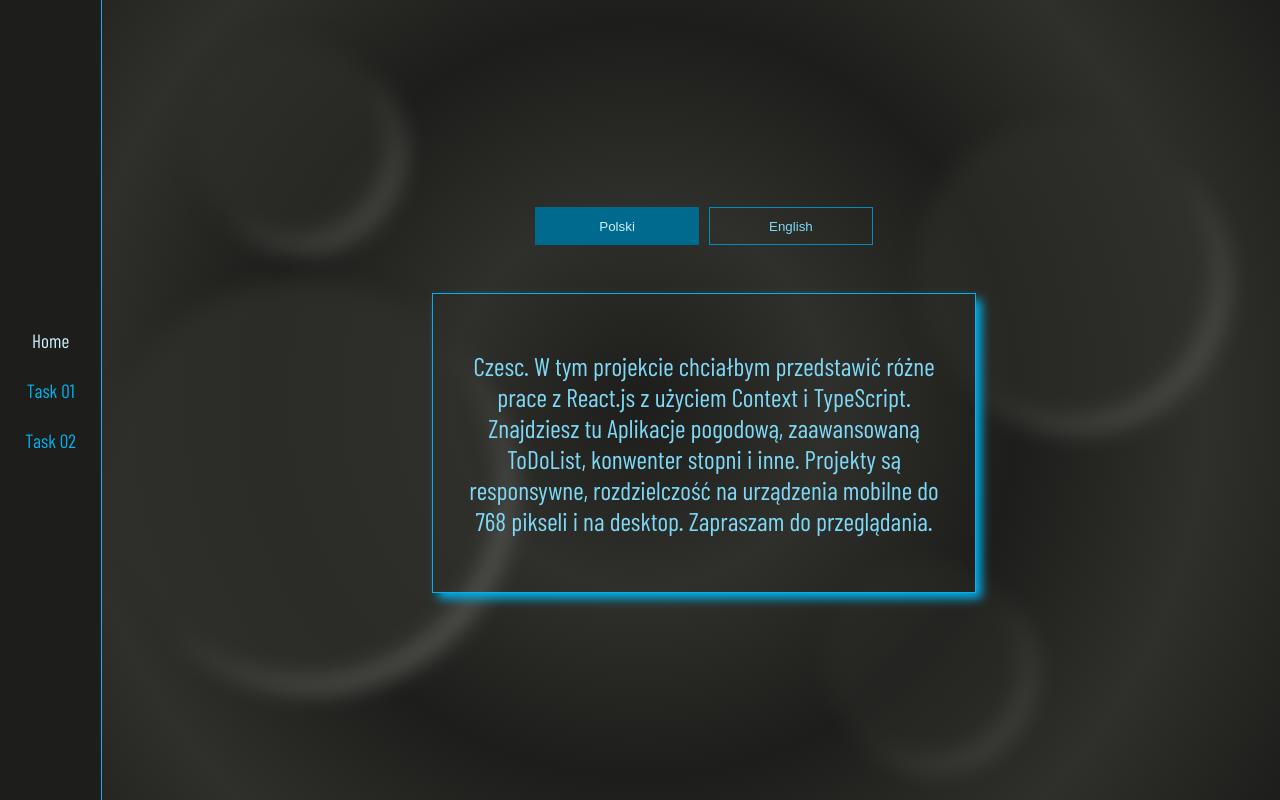
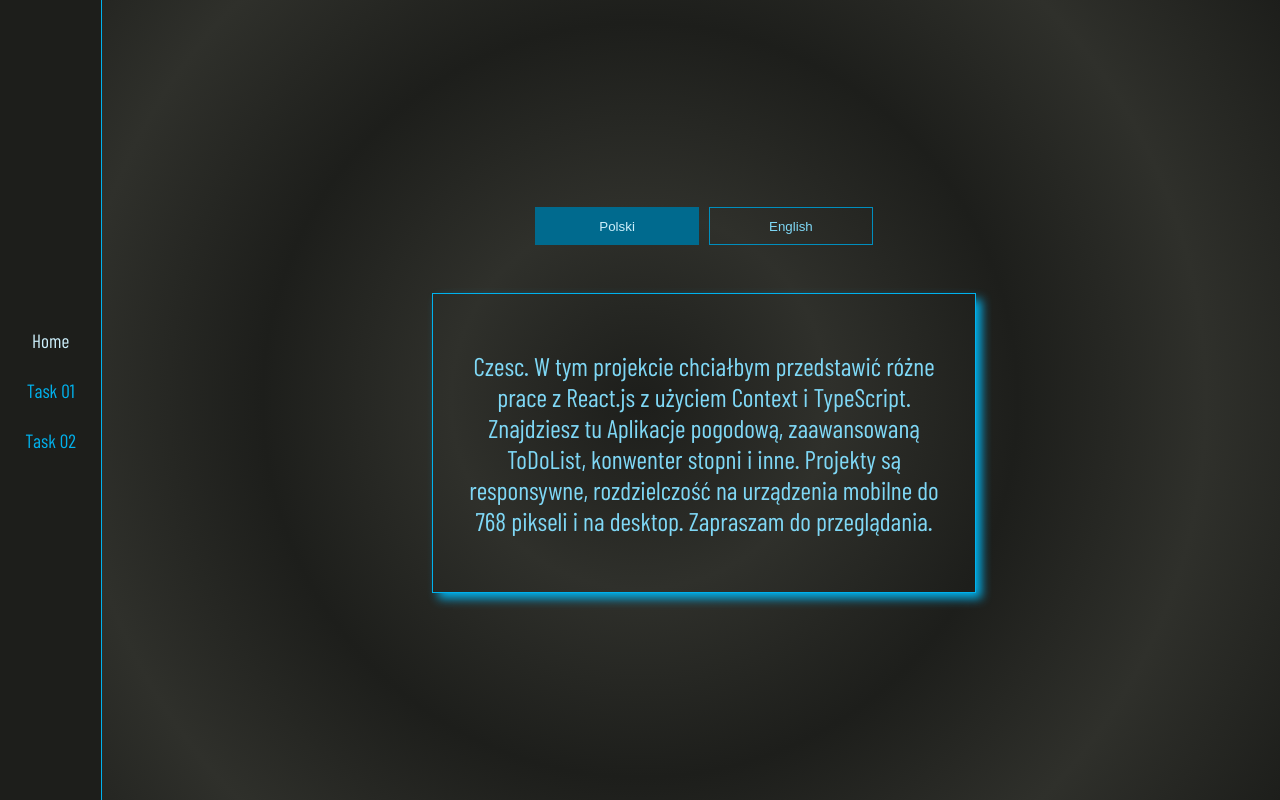
Before and after one commit to Scorpion19702022/01_REACT_VARIOUS_PROJECTS, a React (Create React App) app: page / in a window 1280 px wide. Built offline with nearby package versions, Linux system fonts and the light colour scheme; a web font is replaced by a local one.

Commit message:
delete new background

```diff
--- a/src/Components/Home/Home.module.css
+++ b/src/Components/Home/Home.module.css
@@ -35,62 +35,6 @@
 		rgba(29, 30, 27, 1) 100%
 	);
 	z-index: 1;
-}
-
-.box_back_one {
-	position: absolute;
-	top: 15%;
-	right: 5%;
-	width: 300px;
-	height: 300px;
-	filter: blur(0.7em);
-	opacity: 0.6;
-	border-radius: 50%;
-	box-shadow: 0.8em 0.8em 0em var(--color-dark04);
-	background-color: var(--color-dark05);
-	z-index: -1;
-}
-
-.box_back_two {
-	position: absolute;
-	bottom: 15%;
-	left: 8%;
-	width: 400px;
-	height: 400px;
-	filter: blur(0.7em);
-	opacity: 0.8;
-	border-radius: 50%;
-	box-shadow: 0.8em 0.8em 0em var(--color-dark04);
-	background-color: var(--color-dark05);
-	z-index: -1;
-}
-
-.box_back_three {
-	position: absolute;
-	bottom: 5%;
-	right: 20%;
-	width: 200px;
-	height: 200px;
-	filter: blur(0.7em);
-	opacity: 0.4;
-	border-radius: 50%;
-	box-shadow: 0.8em 0.8em 0em var(--color-dark04);
-	background-color: var(--color-dark05);
-	z-index: -1;
-}
-
-.box_back_four {
-	position: absolute;
-	top: 5%;
-	left: 15%;
-	width: 200px;
-	height: 200px;
-	filter: blur(0.7em);
-	opacity: 0.6;
-	border-radius: 50%;
-	box-shadow: 0.8em 0.8em 0em var(--color-dark04);
-	background-color: var(--color-dark05);
-	z-index: -1;
 }
 
 .box_btns {
--- a/src/Components/Home/HomeContent.tsx
+++ b/src/Components/Home/HomeContent.tsx
@@ -8,10 +8,6 @@ const HomeContent = () => {
 
 	return (
 		<section className={styles.wrapper}>
-			<div className={styles.box_back_one}></div>
-			<div className={styles.box_back_two}></div>
-			<div className={styles.box_back_three}></div>
-			<div className={styles.box_back_four}></div>
 			<div className={styles.box_btns}>
 				<button className={isActivePL ? styles.btn_pl_active : styles.btn_pl} onClick={() => addedText(textPL)}>
 					Polski
```
